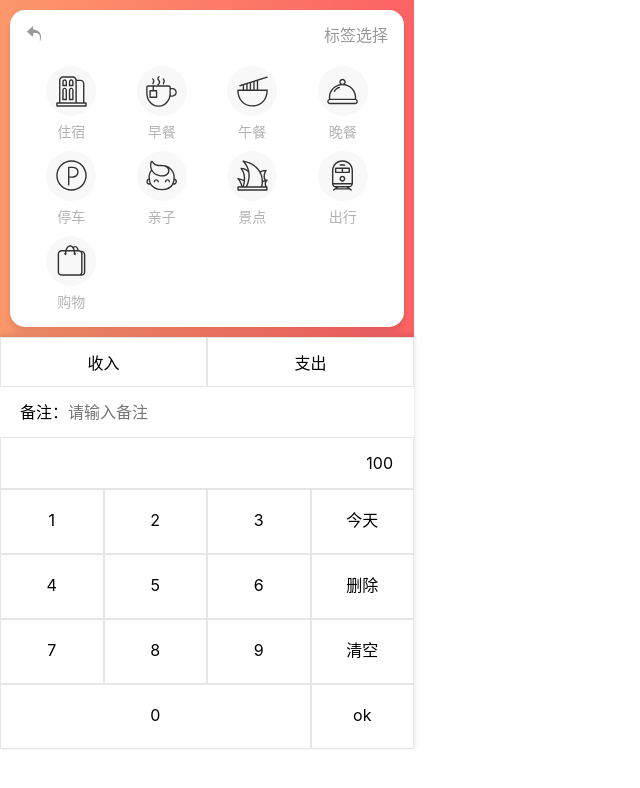
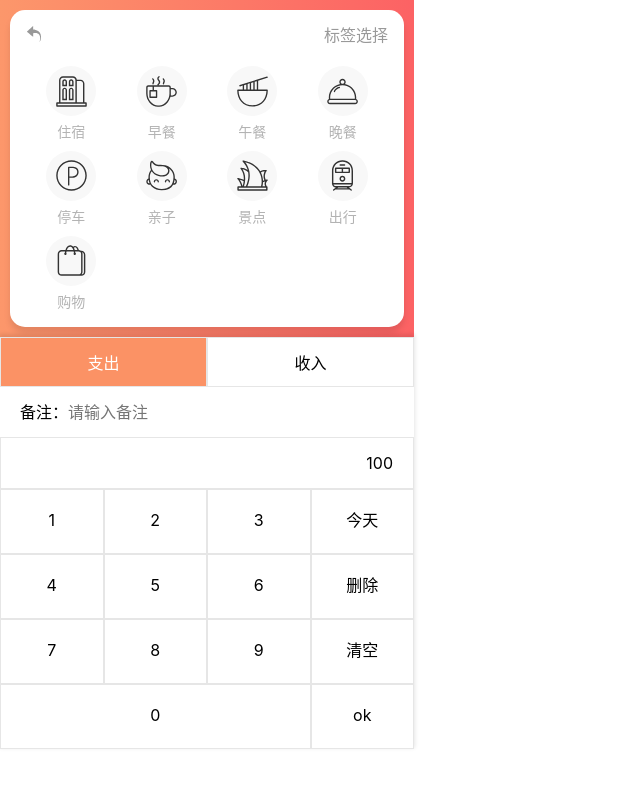
Before and after one commit to adekang/react-beans-bookkeeping, a React app: page /#/index/records in a window 1280 px wide. Shown: the top 788 px of the page, without its empty margins (0-640 px from the left). Built offline with nearby package versions, Linux system fonts and the light colour scheme.

Commit message:
实现选择收入的 - +

```diff
--- a/src/components/Records/SelectionPart.tsx
+++ b/src/components/Records/SelectionPart.tsx
@@ -23,13 +23,17 @@ const Wrapper = styled.div`
 
 
 const SelectionParts: React.FC = () => {
+  const [categoryList] = useState<('-' | '+')[]>(['-', '+']);
+  const [category, setCategory] = useState('-');
+  const categoryMap = {'-': '支出', '+': '收入'};
 
   return (
     <Wrapper>
-      <div>
-        收入
-      </div>
-      <div>支出</div>
+      {categoryList.map((c, index) =>
+          <div className={category === c ? 'selected' : ''} onClick={() => {setCategory(c);}} key={index}>
+            {categoryMap[c]}
+          </div>
+      )}
     </Wrapper>
   );
 };
```
